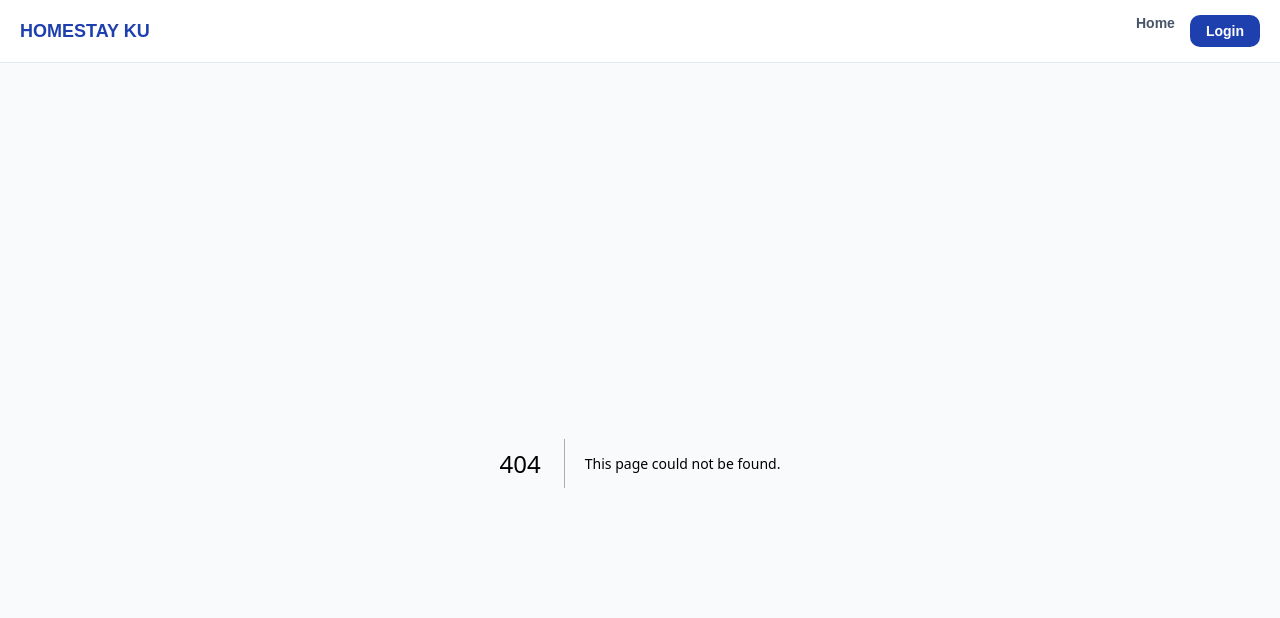
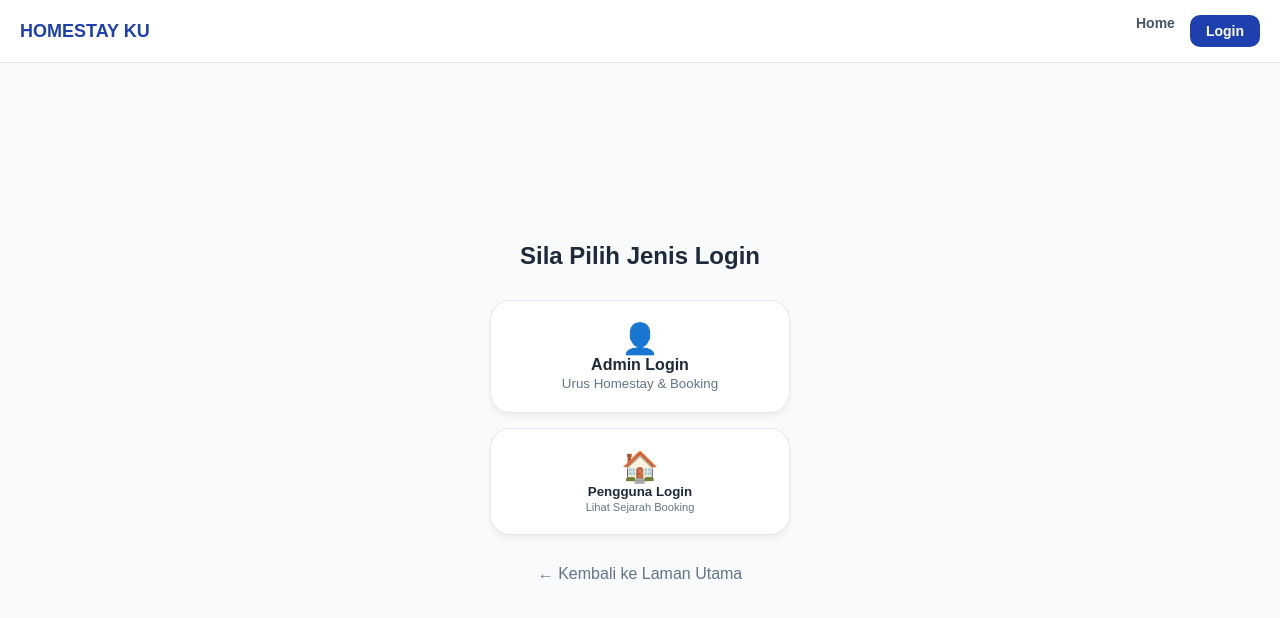
Before and after one commit to steam899/homestay-saas, a Next.js app: page /login in a window 1280 px wide. Before the commit this address had no page. Shown: the top 618 px of the page. Built offline with nearby package versions, Linux system fonts and the light colour scheme.

Commit message:
Add login page with admin and user options

```diff
--- /dev/null
+++ b/app/login/page.tsx
@@ -0,0 +1,30 @@
+'use client'
+export default function LoginPage() {
+  return (
+    <div style={{ display: 'flex', flexDirection: 'column', alignItems: 'center', justifyContent: 'center', minHeight: '80vh', padding: '20px' }}>
+      <h2 style={{ marginBottom: '30px', color: '#1e293b' }}>Sila Pilih Jenis Login</h2>
+
+      <div style={{ display: 'flex', flexDirection: 'column', gap: '15px', width: '100%', maxWidth: '300px' }}>
+        <a href="/admin" style={boxStyle}>
+          <div style={{ fontSize: '30px' }}>👤</div>
+          <div style={{ fontWeight: 'bold' }}>Admin Login</div>
+          <small style={{ color: '#64748b' }}>Urus Homestay & Booking</small>
+        </a>
+
+        <button onClick={() => alert('Sistem Login Pengguna akan datang!')} style={boxStyle}>
+          <div style={{ fontSize: '30px' }}>🏠</div>
+          <div style={{ fontWeight: 'bold' }}>Pengguna Login</div>
+          <small style={{ color: '#64748b' }}>Lihat Sejarah Booking</small>
+        </button>
+      </div>
+
+      <a href="/" style={{ marginTop: '30px', color: '#64748b', textDecoration: 'none' }}>← Kembali ke Laman Utama</a>
+    </div>
+  )
+}
+
+const boxStyle = {
+  backgroundColor: '#fff', padding: '20px', borderRadius: '20px', border: '1px solid #e2e8f0',
+  textAlign: 'center' as 'center', textDecoration: 'none', color: '#1e293b', cursor: 'pointer',
+  boxShadow: '0 4px 6px rgba(0,0,0,0.05)', display: 'block'
+}
```
